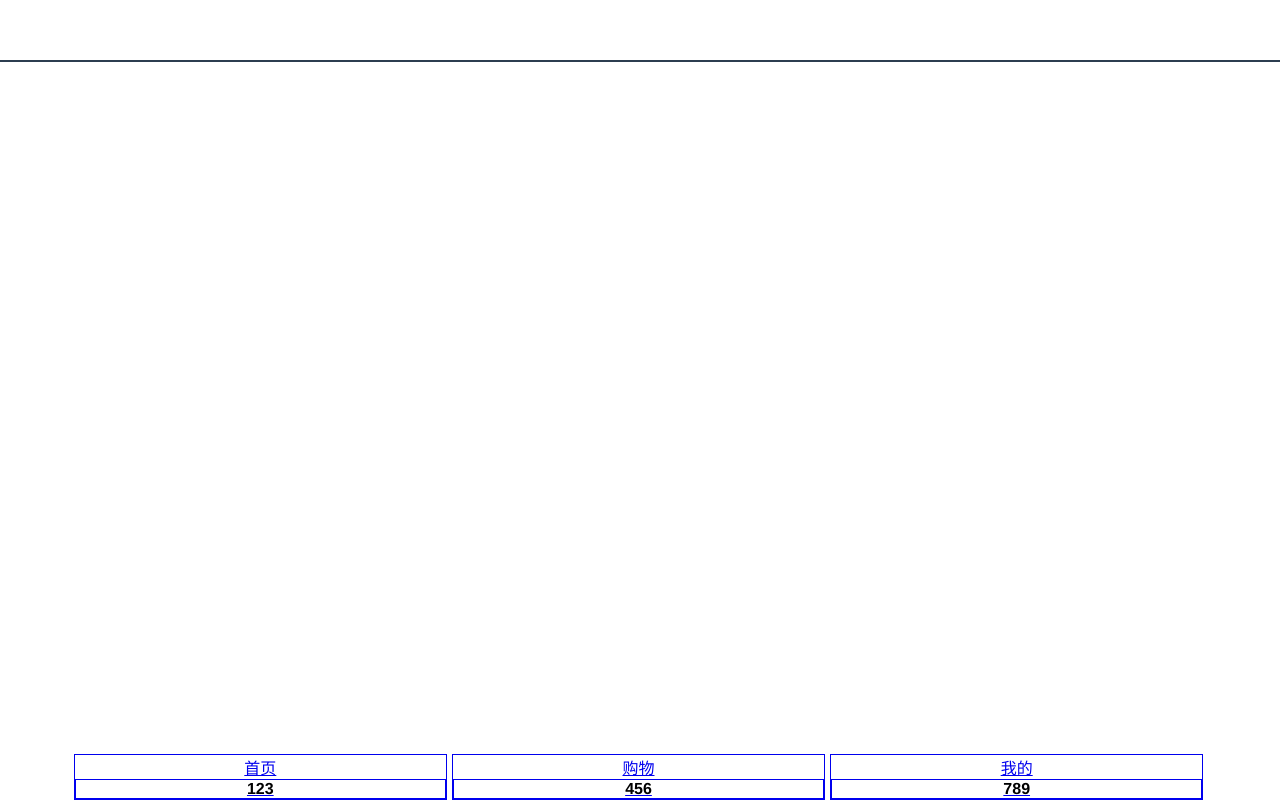
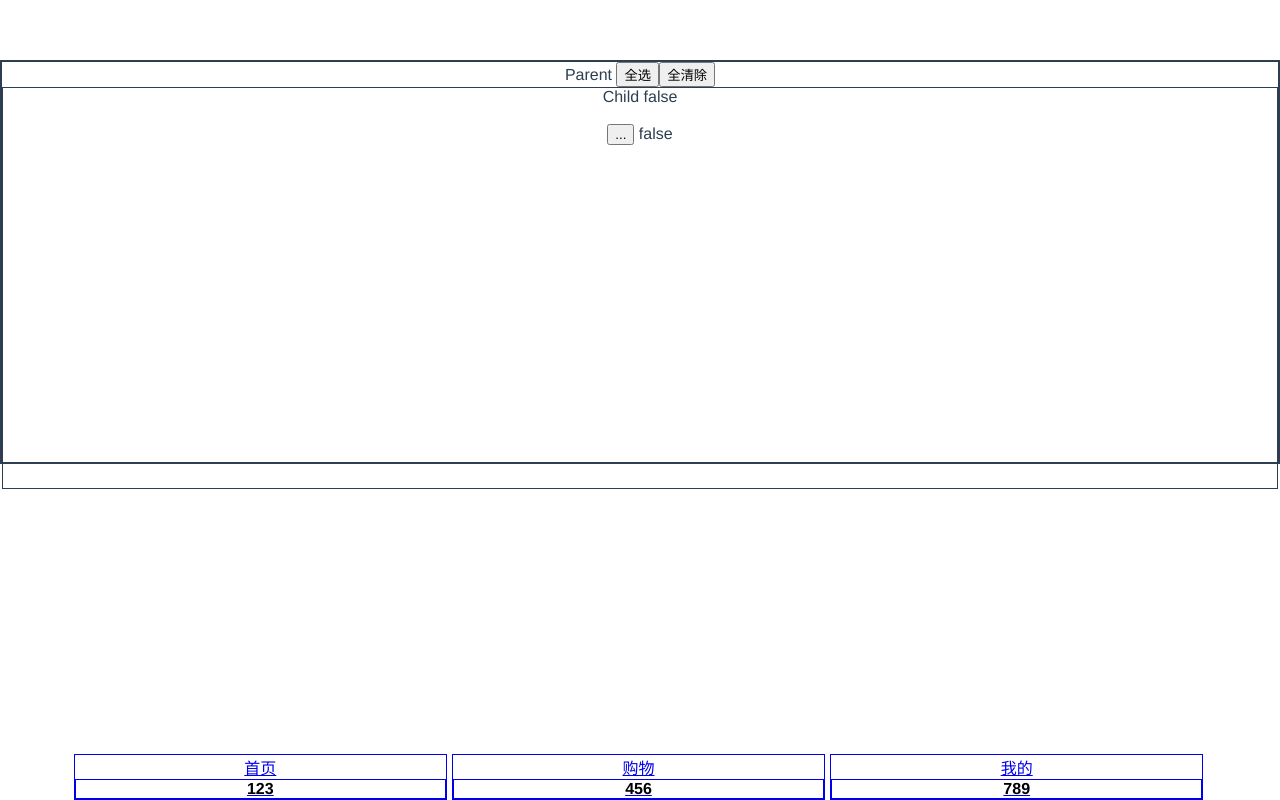
Before and after one commit to gyt95/vue-demo, a Vue app: page /#/par in a window 1280 px wide. Built offline with nearby package versions, Linux system fonts and the light colour scheme.

Commit message:
add something

```diff
--- a/src/App.vue
+++ b/src/App.vue
@@ -12,7 +12,7 @@
         :key="index"
       >
         {{item.title}}
-        <div v-html="currPath===item.path ? item.activeNode : item.node "></div>
+        <div v-html="currPath === item.path ? item.activeNode : item.node "></div>
       </router-link>
     </footer>
   </div>
@@ -33,9 +33,15 @@ export default {
     }
   },
   watch:{
-    '$route'(to,from){
+    '$route'(to,from){  // 通过在$route观察者回调内获取路由状态信息，判断当前路由
       this.currPath = this.$route.path
       console.log(this.currPath)
+    },
+    'currPath':'test' // data()的currPath值变化时，调用test()方法
+  },
+  methods:{
+    test(){
+      console.log('路由改变了')
     }
   }
 }
--- /dev/null
+++ b/src/components/Child.vue
@@ -0,0 +1,43 @@
+<template>
+  <div>
+      Child
+      {{isFlag}}
+      <br><br>
+      <button @click="sum = !sum">...</button>
+      {{sum}}
+  </div>
+</template>
+<script>
+export default {
+  props:{
+      isFlag:{
+          type:Boolean
+      }
+  },
+  data(){
+      return{
+          arr:[
+              {id:1,name:'jack'},
+              {id:2,name:'ben'},
+              {id:3,name:'ken'}
+          ],
+          sum:false
+      }
+  },
+  watch:{   // 监听某个属性，变化则被调用
+      'isFlag':function(){
+          alert(this.isFlag)
+          this.send()
+      },
+      'sum':function(){
+          console.log(this.isFlag)
+      }
+  },
+  methods:{
+      send(){
+          console.log('全选/全清除')
+          console.log(this.arr)
+      }
+  }
+}
+</script>
--- /dev/null
+++ b/src/components/Parent.vue
@@ -0,0 +1,37 @@
+<template>
+  <div>
+      Parent
+      <button @click="change()">全选</button>
+      <button @click="clear()">全清除</button>
+      <Child
+        :isFlag="flag"
+      />
+  </div>
+</template>
+<script>
+import Child from './Child.vue'
+export default {
+  components:{
+      Child
+  },
+  data(){
+      return{
+          flag: false
+      }
+  },
+  mounted(){
+      this.run()
+  },
+  methods:{
+      change(){
+          this.flag = true;
+      },
+      clear(){
+          this.flag = false;
+      },
+      run(){
+          console.log('每次更新我都被调用?')
+      }
+  }
+}
+</script>
--- a/src/router/index.js
+++ b/src/router/index.js
@@ -3,6 +3,7 @@ import Router from 'vue-router'
 import Home from '@/components/Home'
 import Buy from '@/components/Buy'
 import My from '@/components/My'
+import Parent from '@/components/Parent'
 
 Vue.use(Router)
 
@@ -22,6 +23,11 @@ export default new Router({
       path: '/my',
       name: 'My',
       component: My
+    },
+    {
+      path: '/par',
+      name: 'Parent',
+      component: Parent
     }
   ]
 })
```
